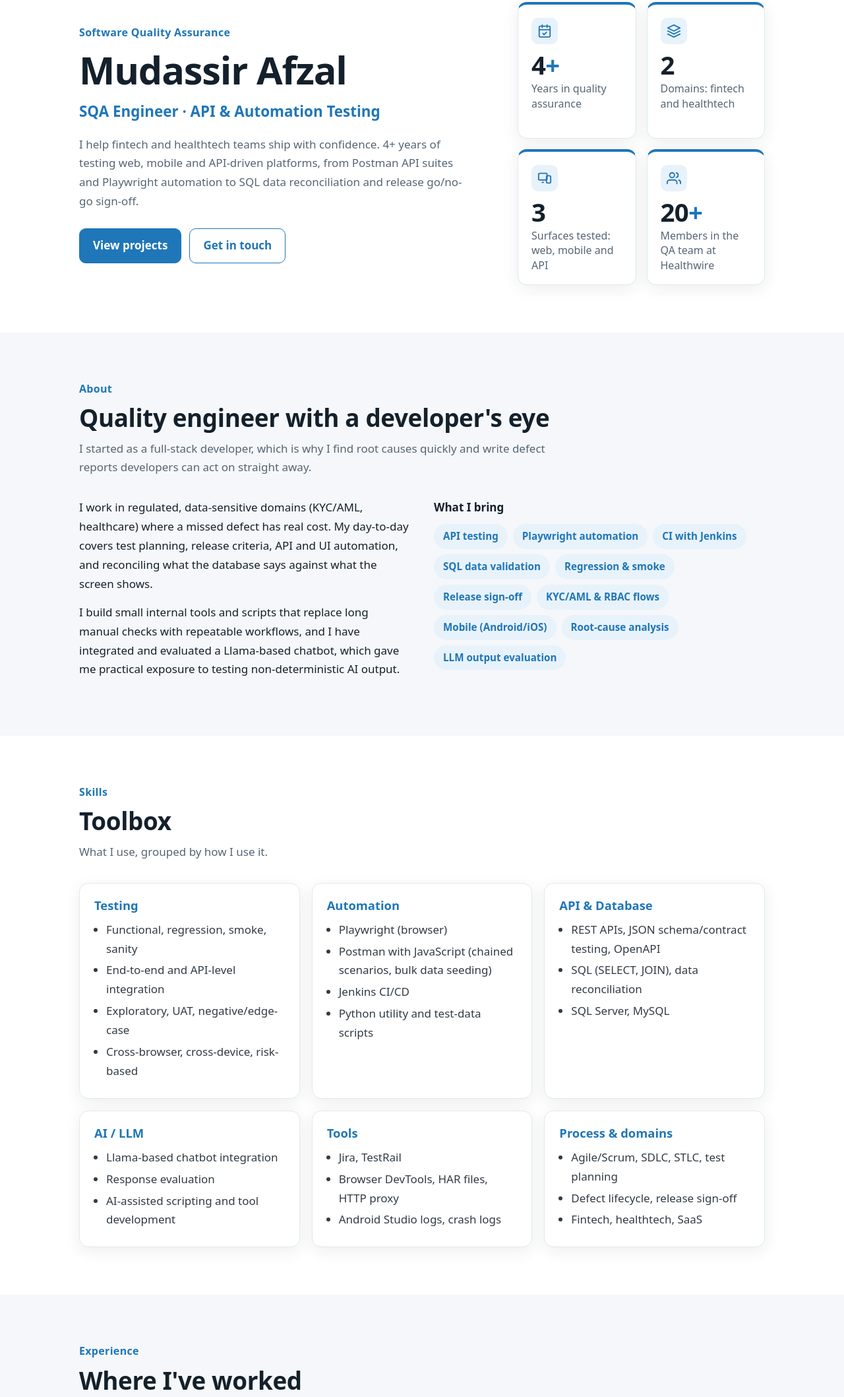
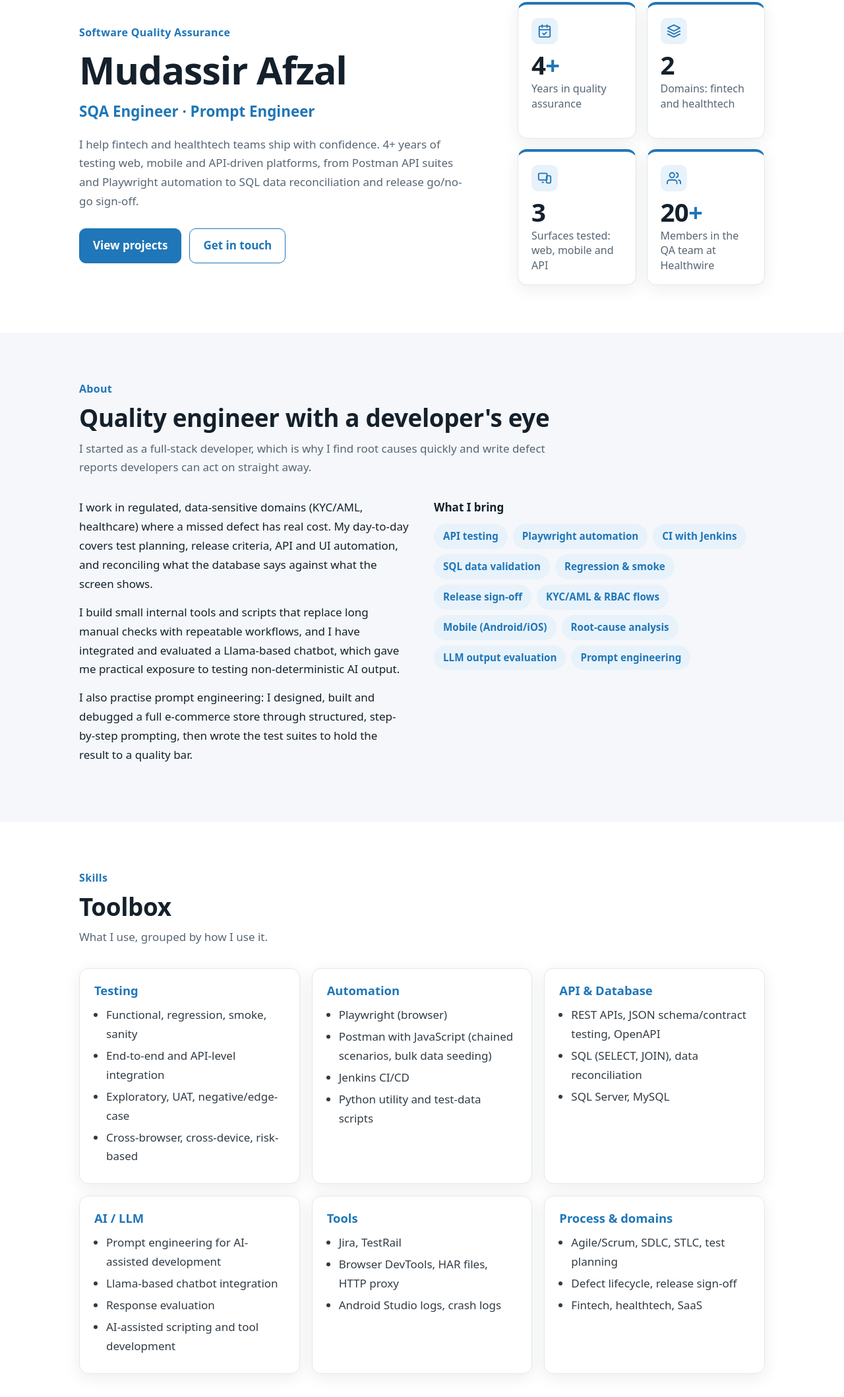
Before and after one commit to Mudassir-Afzal/portfolio, a plain HTML site: page index.html in a window 1280 px wide. Shown: the part 146-2263 px from the top of the page at 66% size. Drawn offline with Linux system fonts and the light colour scheme.

Commit message:
Add Prompt Engineer to hero, about, skills and contact

```diff
--- a/index.html
+++ b/index.html
@@ -3,8 +3,8 @@
 <head>
 <meta charset="utf-8">
 <meta name="viewport" content="width=device-width, initial-scale=1">
-<title>Mudassir Afzal | Software QA Engineer</title>
-<meta name="description" content="Portfolio of Mudassir Afzal, Software Quality Assurance Engineer with 4+ years in fintech and healthtech: API testing, Playwright automation, SQL validation and release sign-off.">
+<title>Mudassir Afzal | Software QA &amp; Prompt Engineer</title>
+<meta name="description" content="Portfolio of Mudassir Afzal, Software Quality Assurance and Prompt Engineer with 4+ years in fintech and healthtech: API testing, Playwright automation, SQL validation, release sign-off and AI-assisted development.">
 <style>
 :root{
   --bg:#ffffff; --bg-alt:#f5f7fa; --card:#ffffff; --text:#14202b; --muted:#566574;
@@ -155,7 +155,7 @@ footer{padding:28px 0;border-top:1px solid var(--line);color:var(--muted);font-s
     <div>
       <div class="eyebrow">Software Quality Assurance</div>
       <h1>Mudassir Afzal</h1>
-      <div class="role">SQA Engineer · API &amp; Automation Testing</div>
+      <div class="role">SQA Engineer · Prompt Engineer</div>
       <p>I help fintech and healthtech teams ship with confidence. 4+ years of testing web, mobile and API-driven platforms, from Postman API suites and Playwright automation to SQL data reconciliation and release go/no-go sign-off.</p>
       <div class="btns">
         <a class="btn primary" href="#projects">View projects</a>
@@ -181,6 +181,7 @@ footer{padding:28px 0;border-top:1px solid var(--line);color:var(--muted);font-s
       <div>
         <p>I work in regulated, data-sensitive domains (KYC/AML, healthcare) where a missed defect has real cost. My day-to-day covers test planning, release criteria, API and UI automation, and reconciling what the database says against what the screen shows.</p>
         <p>I build small internal tools and scripts that replace long manual checks with repeatable workflows, and I have integrated and evaluated a Llama-based chatbot, which gave me practical exposure to testing non-deterministic AI output.</p>
+        <p>I also practise prompt engineering: I designed, built and debugged a full e-commerce store through structured, step-by-step prompting, then wrote the test suites to hold the result to a quality bar.</p>
       </div>
       <div>
         <p style="margin-bottom:10px"><b>What I bring</b></p>
@@ -188,7 +189,7 @@ footer{padding:28px 0;border-top:1px solid var(--line);color:var(--muted);font-s
           <span class="chip">API testing</span><span class="chip">Playwright automation</span><span class="chip">CI with Jenkins</span>
           <span class="chip">SQL data validation</span><span class="chip">Regression &amp; smoke</span><span class="chip">Release sign-off</span>
           <span class="chip">KYC/AML &amp; RBAC flows</span><span class="chip">Mobile (Android/iOS)</span><span class="chip">Root-cause analysis</span>
-          <span class="chip">LLM output evaluation</span>
+          <span class="chip">LLM output evaluation</span><span class="chip">Prompt engineering</span>
         </div>
       </div>
     </div>
@@ -209,7 +210,7 @@ footer{padding:28px 0;border-top:1px solid var(--line);color:var(--muted);font-s
       <div class="card"><h3>API &amp; Database</h3><ul>
         <li>REST APIs, JSON schema/contract testing, OpenAPI</li><li>SQL (SELECT, JOIN), data reconciliation</li><li>SQL Server, MySQL</li></ul></div>
       <div class="card"><h3>AI / LLM</h3><ul>
-        <li>Llama-based chatbot integration</li><li>Response evaluation</li><li>AI-assisted scripting and tool development</li></ul></div>
+        <li>Prompt engineering for AI-assisted development</li><li>Llama-based chatbot integration</li><li>Response evaluation</li><li>AI-assisted scripting and tool development</li></ul></div>
       <div class="card"><h3>Tools</h3><ul>
         <li>Jira, TestRail</li><li>Browser DevTools, HAR files, HTTP proxy</li><li>Android Studio logs, crash logs</li></ul></div>
       <div class="card"><h3>Process &amp; domains</h3><ul>
@@ -401,7 +402,7 @@ footer{padding:28px 0;border-top:1px solid var(--line);color:var(--muted);font-s
   <div class="wrap">
     <div class="eyebrow">Contact</div>
     <h2>Let's talk quality</h2>
-    <p>Open to SQA Engineer and Senior SQA Engineer roles. Based in Lahore, Pakistan.</p>
+    <p>Open to SQA Engineer, Senior SQA Engineer and prompt engineering roles. Based in Lahore, Pakistan.</p>
     <div class="btns">
             <a class="btn primary" href="mailto:mudsrafzal392@gmail.com">mudsrafzal392@gmail.com</a>
       <a class="btn ghost" href="https://www.linkedin.com/in/mian-mudassir-afzal" target="_blank" rel="noopener">LinkedIn</a>
```
